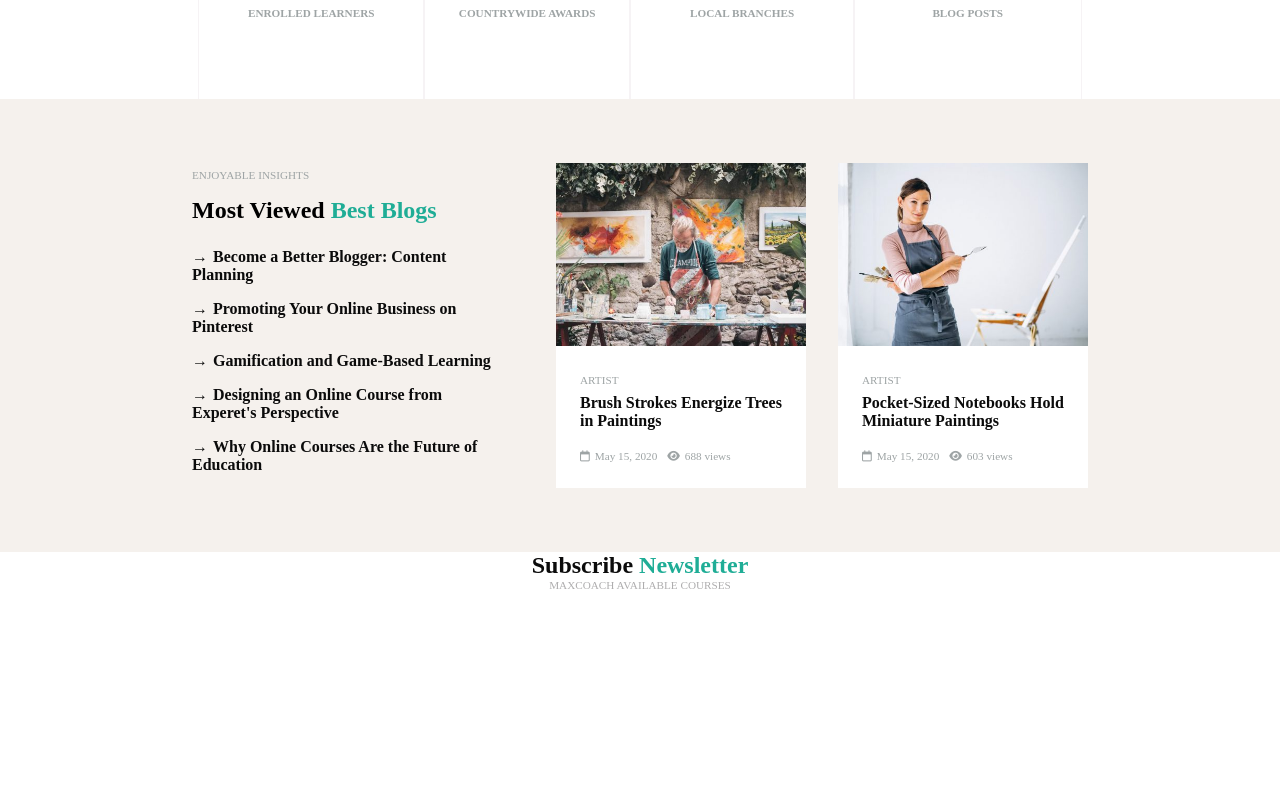
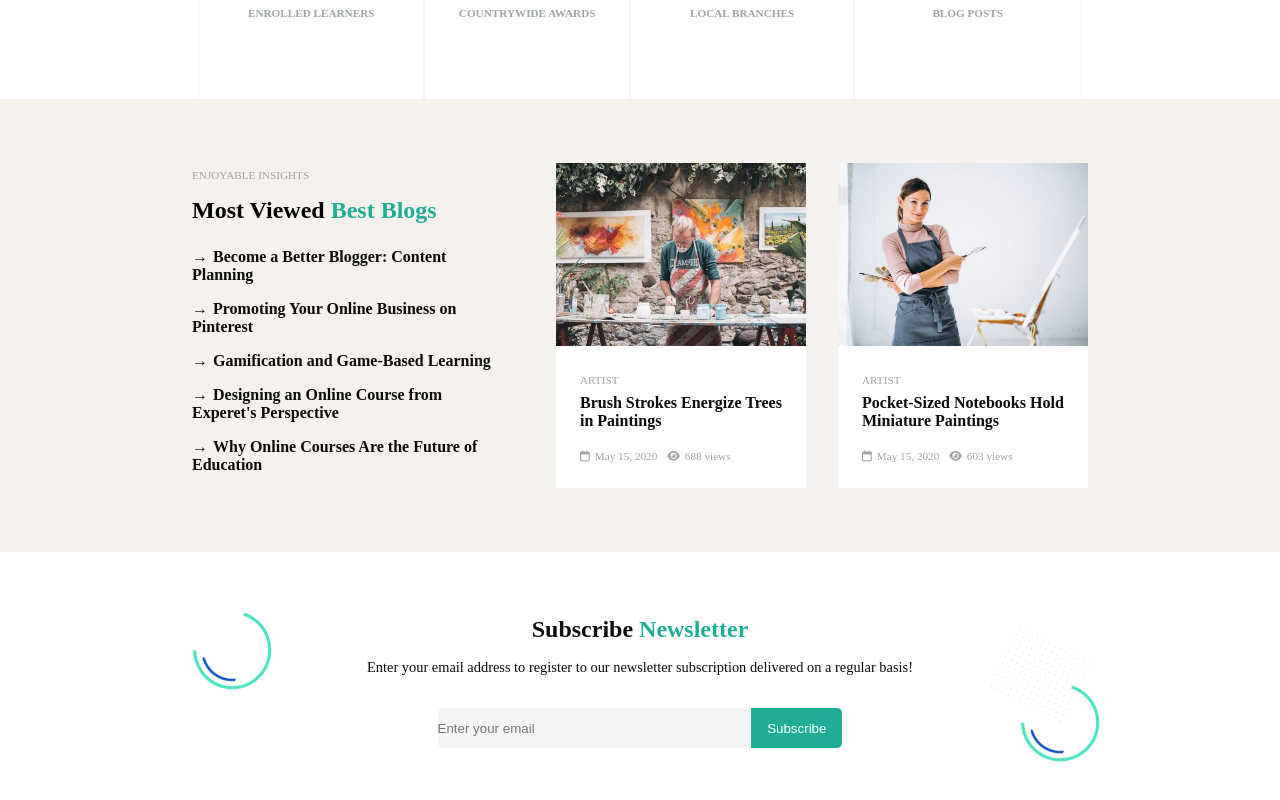
Before and after one commit to domenicolafroscia/proj-html-vuejs, a Vue app: page / in a window 1280 px wide. Shown: the part 3274-4074 px from the top of the page. Before the commit the page ends 3881 px from the top, so only its background shows below. Built offline with nearby package versions, Linux system fonts and the light colour scheme.

Commit message:
add: section main of newsletter and complete main

```diff
--- a/src/components/AppMain.vue
+++ b/src/components/AppMain.vue
@@ -275,8 +275,15 @@ export default {
         <div class="container">
             <div class="titles">
                 <h2>Subscribe <a class="title-green" href="">Newsletter</a></h2>
-                <p>MAXCOACH AVAILABLE COURSES</p>
+                <p class="newsletter">Enter your email address to register to our newsletter subscription delivered on a regular basis!</p>
             </div>
+            <div class="email-btn">
+                <input type="email" placeholder="Enter your email" id="site-search" name="" />
+                <button>Subscribe</button>
+            </div>
+            <img class="details-1" src="../assets/img/maxcoach-shape-02.png" alt="">
+            <img class="details-2" src="../assets/img/maxcoach-shape-02.png" alt="">
+            <img class="details-3" src="../assets/img/maxcoach-shape-09.png" alt="">
         </div>
     </section>
 </template>
@@ -604,6 +611,57 @@ export default {
 
 
  .section-6 {
+    padding: 4rem 0;
+    position: relative;
+    .newsletter {
+        font-size: .9rem;
+        color: $cod-gray;
+        padding-top: 1rem;
+    }
 
+    .email-btn {
+        text-align: center;
+        padding-top: 1rem;
+
+        input {
+            height: 40px;
+            background-color: $hint-of-red;
+            border: none;
+            width: 35%;
+            border-radius: 5px 0 0 5px;
+        }
+
+        button {
+            color: $white;
+            height: 40px;
+            border: none;
+            background: $mountain-meadow;
+            border-radius: 0 5px 5px 0;
+            cursor: pointer;
+            padding: .5rem 1rem;
+        }
+    }
+
+    .details-1, .details-2, .details-3 {
+        position: absolute;
+    }
+
+    .details-1 {
+        top: 60px;
+        width: 80px;
+    }
+
+    .details-2 {
+        bottom: 50px;
+        right: 180px;
+        width: 80px;
+    }
+
+    .details-3 {
+        width: 100px;
+        bottom: 90px;
+        right: 190px;
+        color: $edward;
+    }
  }
 </style>
```
